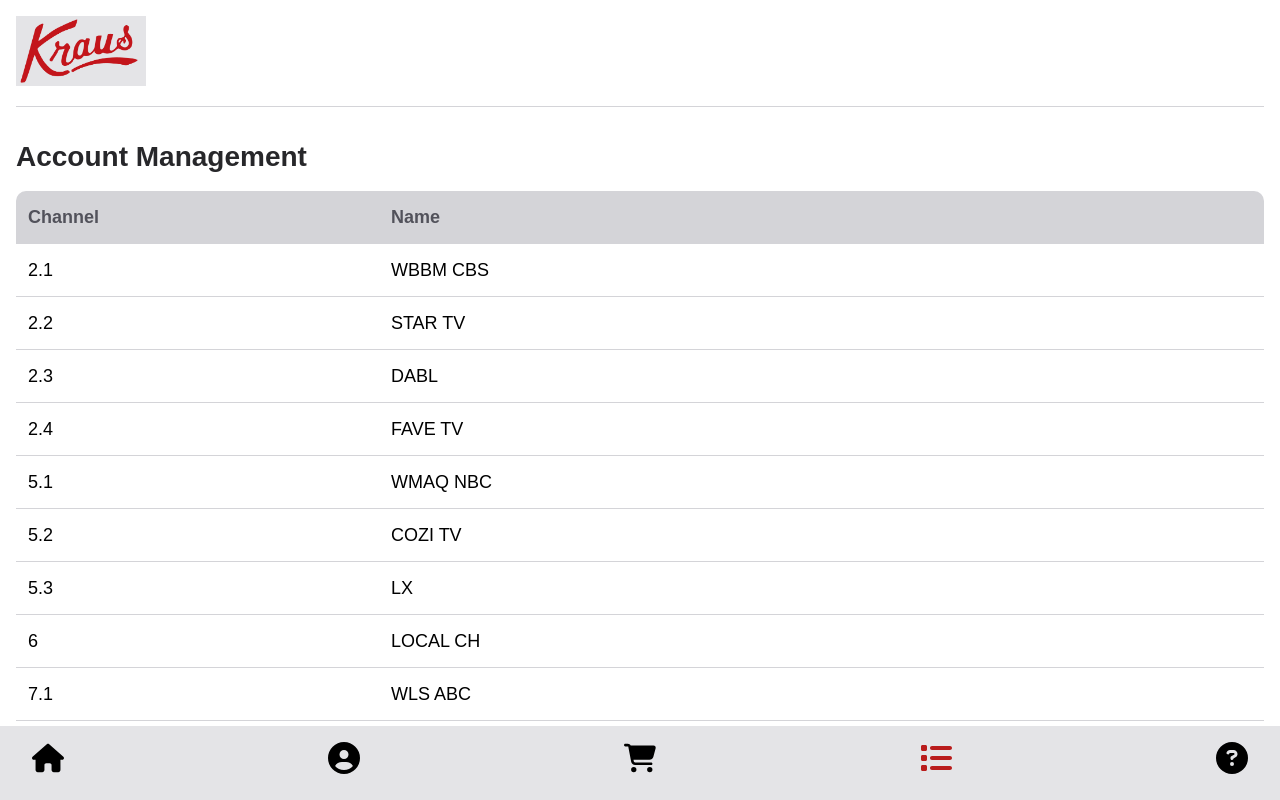
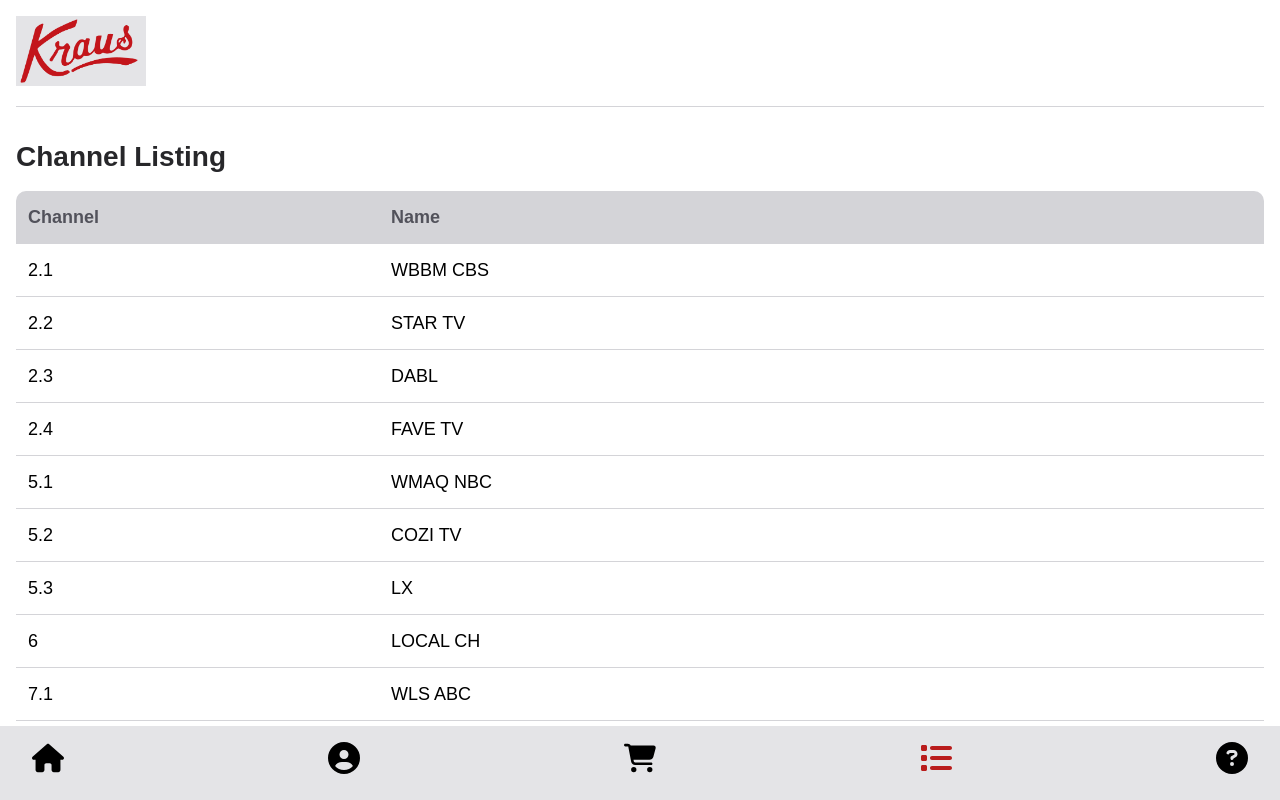
Before and after one commit to brokenhoax/krauscable, a Next.js app: page /krauscable/channels/listings in a window 1280 px wide. Built offline with nearby package versions, Linux system fonts and the light colour scheme; a web font is replaced by a local one.

Commit message:
update channel listing h1

```diff
--- a/pages/channels/listings.js
+++ b/pages/channels/listings.js
@@ -7,7 +7,7 @@
   return (
     <Layout>
       <Logo></Logo>
-      <h1>Account Management</h1>
+      <h1>Channel Listing</h1>
       <section className="table-wrapper">
         <table>
           <thead>
```
